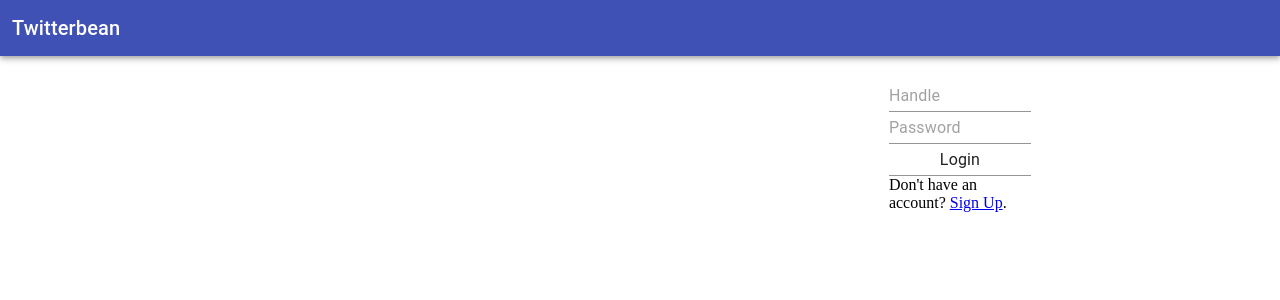
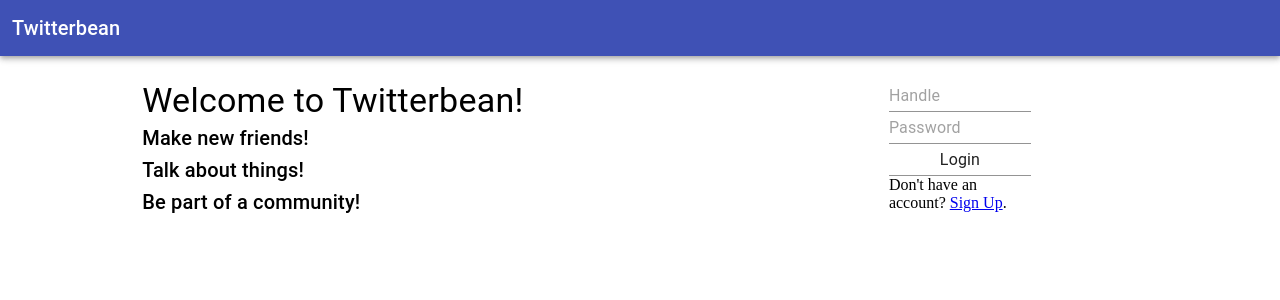
Before and after one commit to MintbeanHackathons/2021-05-07-social-media-site-hackathon, a React (Vite) app in the folder packages/frontend/: page /auth/login in a window 1280 px wide. Shown: the top 300 px of the page. Built offline with nearby package versions, Linux system fonts and the light colour scheme; no server answers.

Commit message:
Finished Twitterbean.

```diff
--- a/packages/frontend/src/auth/LoginPage.tsx
+++ b/packages/frontend/src/auth/LoginPage.tsx
@@ -1,4 +1,4 @@
-import { FormControl, Grid, Input, Box } from "@material-ui/core";
+import { FormControl, Grid, Input, Box, Typography } from "@material-ui/core";
 import React, { useContext, useState } from "react";
 import { StateContext, ContextType } from "../StateProvider";
 import { login } from "./authApi";
@@ -31,7 +31,15 @@ export default function LoginPage() {
   return (
     <Grid container>
       <Grid item xs={8}>
-        {/* Empty grid for spacing */}
+        <Grid container>
+          <Grid item xs={2}></Grid>
+          <Grid item xs={10}>
+            <Typography variant="h4">Welcome to Twitterbean!</Typography>
+            <Typography variant="h6">Make new friends!</Typography>
+            <Typography variant="h6">Talk about things!</Typography>
+            <Typography variant="h6">Be part of a community!</Typography>
+          </Grid>
+        </Grid>
       </Grid>
       <Grid item xs={4}>
         <Grid container>
--- a/packages/frontend/src/auth/RegisterPage.tsx
+++ b/packages/frontend/src/auth/RegisterPage.tsx
@@ -1,4 +1,4 @@
-import { FormControl, Grid, Input, Box } from "@material-ui/core";
+import { FormControl, Grid, Input, Box, Typography } from "@material-ui/core";
 import React, { useContext, useState } from "react";
 import { StateContext, ContextType } from "../StateProvider";
 import { register } from "./authApi";
@@ -31,7 +31,15 @@ export default function LoginPage() {
   return (
     <Grid container>
       <Grid item xs={8}>
-        {/* Empty grid for spacing */}
+        <Grid container>
+          <Grid item xs={2}></Grid>
+          <Grid item xs={10}>
+            <Typography variant="h4">Welcome to Twitterbean!</Typography>
+            <Typography variant="h6">Make new friends!</Typography>
+            <Typography variant="h6">Talk about things!</Typography>
+            <Typography variant="h6">Be part of a community!</Typography>
+          </Grid>
+        </Grid>
       </Grid>
       <Grid item xs={4}>
         <Grid container>
```
